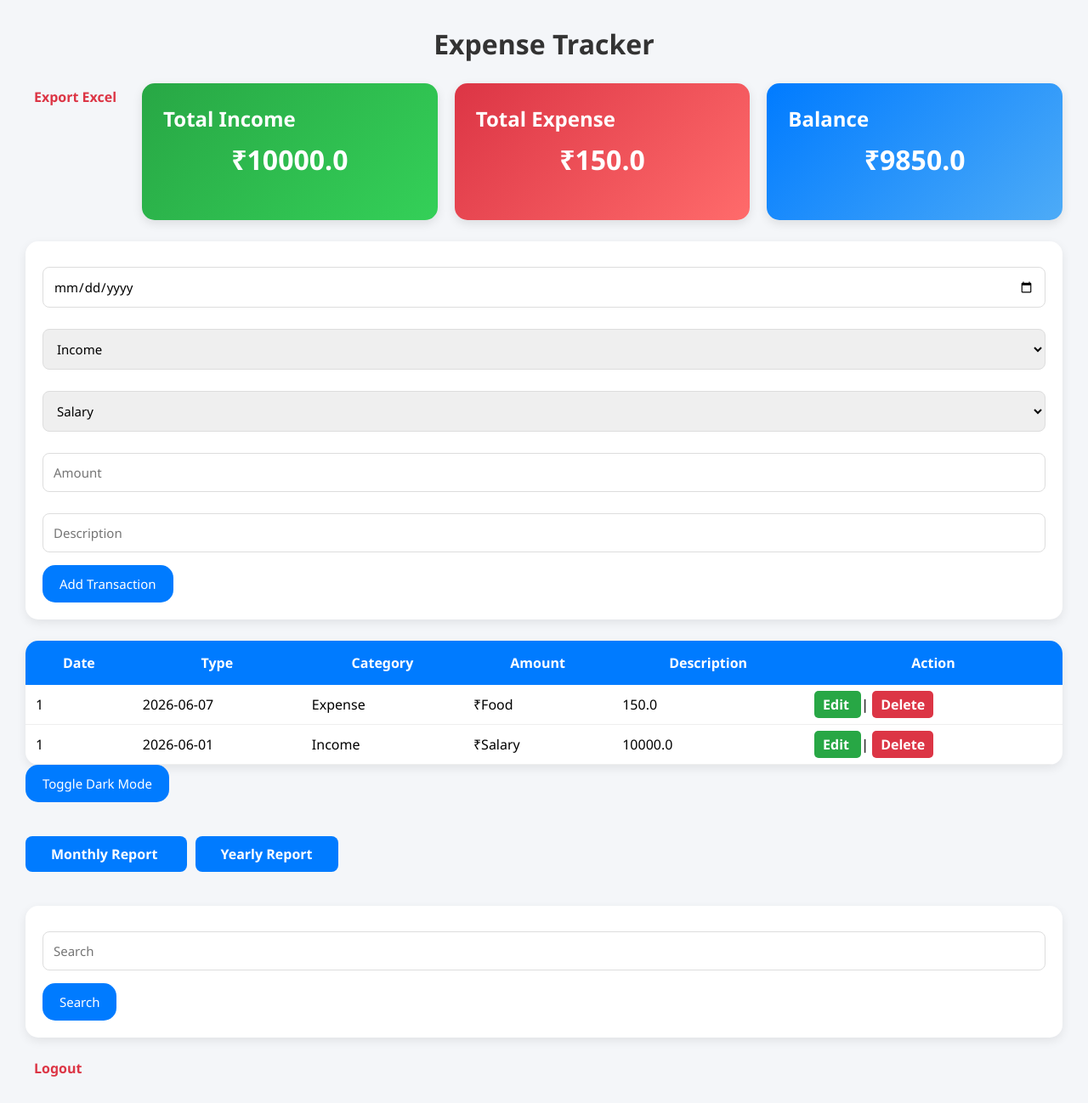
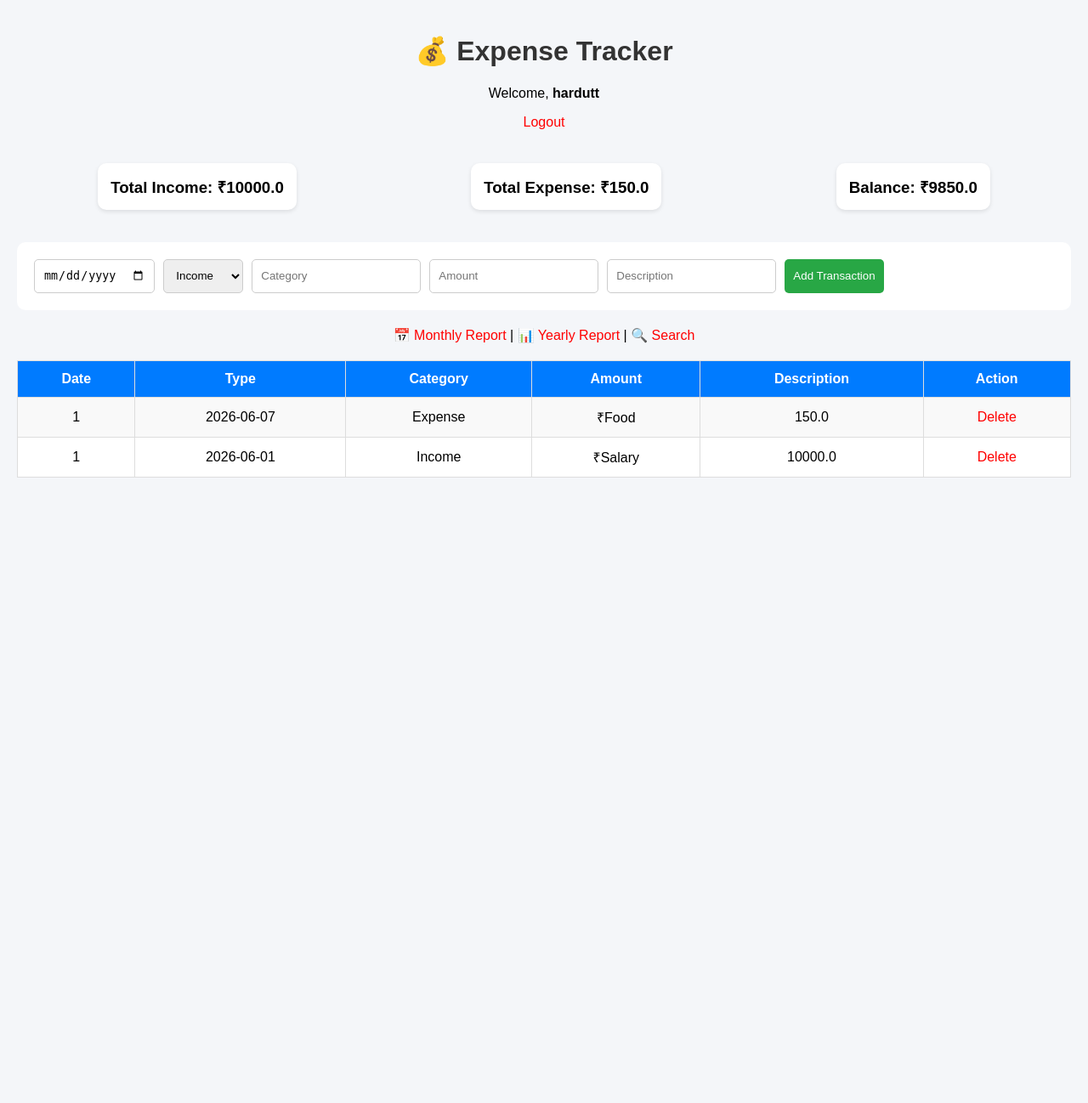
Before and after one commit to HarduttGohil/Expensetracker, a Flask app: page / in a window 1280 px wide. Shown: the whole page at 85% size. After the commit the page ends 562 px from the top, so only its background shows below. Run offline with Flask 3, Linux system fonts and the light colour scheme; a user stored in the database is signed in; data comes from the database, SQL or seed files in the repository.

Commit message:
Improved mobile responsive homepage

```diff
--- a/static/style.css
+++ b/static/style.css
@@ -1,272 +1,130 @@
-*{
+body{
+    font-family: Arial, sans-serif;
     margin:0;
-    padding:0;
-    box-sizing:border-box;
-    font-family:'Segoe UI', Tahoma, Geneva, Verdana, sans-serif;
+    padding:20px;
+    background:#f4f6f9;
 }
-
-body{
-    background:#f4f6f9;
-    padding:30px;
-}
-
-/* Header */
 
 h1{
     text-align:center;
-    margin-bottom:25px;
     color:#333;
 }
 
-/* Dashboard Cards */
-
-.dashboard{
+.summary{
     display:flex;
-    gap:20px;
-    margin-bottom:25px;
+    justify-content:space-around;
+    flex-wrap:wrap;
+    gap:15px;
+    margin-bottom:20px;
 }
 
-.card{
-    flex:1;
-    padding:25px;
-    border-radius:15px;
-    color:white;
-    box-shadow:0 4px 12px rgba(0,0,0,0.1);
-    transition:0.s;
+.summary h3{
+    background:white;
+    padding:15px;
+    border-radius:10px;
+    box-shadow:0 2px 5px rgba(0,0,0,0.1);
 }
-
-.card:hover{
-    transform:translateY(-25px);
-}
-
-.income{
-    background:linear-gradient(135deg,#28a745,#34d058);
-}
-
-.expense{
-    background:linear-gradient(135deg,#dc3545,#ff6b6b);
-}
-
-.balance{
-    background:linear-gradient(135deg,#007bff,#4dabf7);
-}
-
-.card h2{
-    margin-bottom:10px;
-}
-
-.card h1{
-    color:white;
-}
-
-/* Form */
 
 form{
     background:white;
     padding:20px;
-    border-radius:15px;
-    margin-bottom:25px;
-    box-shadow:0 4px 12px rgba(0,0,0,0.08);
+    border-radius:10px;
+    margin-bottom:20px;
+    display:flex;
+    flex-wrap:wrap;
+    gap:10px;
 }
 
-input,
-select{
-    width:100%;
-    padding:12px;
-    margin-top:10px;
-    margin-bottom:15px;
-    border:1px solid #ddd;
-    border-radius:8px;
-    font-size:15px;
+form input,
+form select,
+form button{
+    padding:10px;
+    border:1px solid #ccc;
+    border-radius:5px;
 }
 
-button{
-    background:#007bff;
+form button{
+    background:#28a745;
     color:white;
     border:none;
-    padding:12px 20px;
-    border-radius:15px;
     cursor:pointer;
-    font-size:15px;
 }
 
-button:hover{
-    background:#0056b3;
+form button:hover{
+    background:#218838;
 }
 
-/* Table */
+.table-container{
+    overflow-x:auto;
+}
 
 table{
     width:100%;
+    border-collapse:collapse;
     background:white;
-    border-collapse:collapse;
-    border-radius:15px;
-    overflow:hidden;
-    box-shadow:0 4px 12px rgba(0,0,0,0.08);
 }
 
 th{
     background:#007bff;
     color:white;
-    padding:15px;
 }
 
-td{
+th,td{
     padding:12px;
-    border-bottom:1px solid #eee;
+    border:1px solid #ddd;
+    text-align:center;
 }
 
-tr:hover{
-    background:#f8f9fa;
+tr:nth-child(even){
+    background:#f9f9f9;
 }
 
-/* Links */
-
 a{
+    color:red;
     text-decoration:none;
-    color:#dc3545;
-    font-weight:bold;
 }
 
 a:hover{
-    color:#b02a37;
+    text-decoration:underline;
 }
 
-/* Login & Register Pages */
-
-.auth-container{
-    width:400px;
-    margin:50px auto;
-    background:white;
-    padding:30px;
-    border-radius:15px;
-    box-shadow:0 4px 15px rgba(0,0,0,0.1);
-}
-
-.auth-container h1{
-    margin-bottom:20px;
-}
-
-.auth-container button{
-    width:100%;
-}
-
-/* Search Bar */
-
-.search-box{
-    display:flex;
-    gap:10px;
-    margin-bottom:20px;
-}
-
-.search-box input{
-    flex:1;
-}
-
-/* Responsive */
+/* MOBILE RESPONSIVE */
 
 @media(max-width:768px){
 
-    .dashboard{
+    body{
+        padding:10px;
+    }
+
+    h1{
+        font-size:24px;
+    }
+
+    .summary{
         flex-direction:column;
     }
 
-    .auth-container{
+    .summary h3{
         width:100%;
+        text-align:center;
     }
 
-    body{
-        padding:15px;
+    form{
+        flex-direction:column;
     }
 
-}
-
-.dark-mode{
-    background:#121212;
-    color:white;
-}
-
-.dark-mode form,
-.dark-mode table,
-.dark-mode .auth-container{
-    background:#1e1e1e;
-    color:rgb(190, 190, 193);
-}
-
-.dark-mode td{
-    border-color:#444;
-}
-
-.dark-mode input,
-.dark-mode select{
-    background:#333;
-    color:white;
-    border:1px solid #555;
-}
-
-@media(max-width:768px){
-
-    .dashboard{
-        flex-direction:column;
+    form input,
+    form select,
+    form button{
+        width:100%;
+        box-sizing:border-box;
     }
 
     table{
         font-size:12px;
     }
 
-    input,
-    select,
-    button{
-        width:100%;
+    th,td{
+        padding:8px;
     }
-
-    body{
-        padding:10px;
-    }
-
 }
-.report-buttons{
-
-    margin-bottom:50px;
-    margin-top:50px;
-
-}
-
-.report-buttons a{
-
-    background:#007bff;
-    color:white;
-
-    padding:10px 30px;
-
-    border-radius:8px;
-
-    text-decoration:none;
-
-    margin-right:10px;
-}
-
-.report-buttons a:hover{
-
-    background:#0056b3;
-}
-a{
-
-    text-decoration:none;
-
-    padding:5px 10px;
-
-    border-radius:5px;
-}
-
-a[href*="edit"]{
-
-    background:#28a745;
-    color:white;
-}
-
-a[href*="delete"]{
-
-    background:#dc3545;
-    color:white;
-}
--- a/templates/index.html
+++ b/templates/index.html
@@ -1,78 +1,128 @@
 <!DOCTYPE html>
-<html>
+<html lang="en">
 <head>
+    <meta charset="UTF-8">
+    <meta
+        name="viewport"
+        content="width=device-width, initial-scale=1.0"
+    >
+
     <title>Expense Tracker</title>
-    <link rel="stylesheet" href="/static/style.css">
+
+    <link
+        rel="stylesheet"
+        href="/static/style.css"
+    >
 </head>
 <body>
 
+    <h1>💰 Expense Tracker</h1>
 
+    {% if current_user.is_authenticated %}
+        <p style="text-align:center;">
+            Welcome, <b>{{ current_user.username }}</b>
+        </p>
 
-<h1>Expense Tracker</h1>
+        <div style="text-align:center; margin-bottom:20px;">
+            <a href="/logout">Logout</a>
+        </div>
+    {% endif %}
 
     <div class="summary">
-    <div class="dashboard">
-        <a href="/export">
-    Export Excel
-</a>
 
-    <div class="card income">
-        <h2>Total Income</h2>
-        <h1>₹{{ income }}</h1>
-    </div>
+        <h3>
+            Total Income:
+            ₹{{ income }}
+        </h3>
 
-    <div class="card expense">
-        <h2>Total Expense</h2>
-        <h1>₹{{ expense }}</h1>
-    </div>
+        <h3>
+            Total Expense:
+            ₹{{ expense }}
+        </h3>
 
-    <div class="card balance">
-        <h2>Balance</h2>
-        <h1>₹{{ balance }}</h1>
-    </div>
+        <h3>
+            Balance:
+            ₹{{ balance }}
+        </h3>
 
     </div>
 
-<form action="/add" method="POST">
+    <form
+        action="/add"
+        method="POST"
+    >
 
-    <input type="date" name="date" required>
+        <input
+            type="date"
+            name="date"
+            required
+        >
 
         <select name="type">
-        <option>Income</option>
-        <option>Expense</option>
-    </select>
 
-    <select name="category">
+            <option value="Income">
+                Income
+            </option>
 
-    <option>Salary</option>
-    <option>Business</option>
-    <option>Food</option>
-    <option>Travel</option>
-    <option>Shopping</option>
-    <option>Rent</option>
-    <option>Electricity</option>
-    <option>Internet</option>
-    <option>Entertainment</option>
-    <option>Medical</option>
-    <option>Other</option>
+            <option value="Expense">
+                Expense
+            </option>
 
         </select>
 
-    <input type="number"
+        <input
+            type="text"
+            name="category"
+            placeholder="Category"
+            required
+        >
+
+        <input
+            type="number"
             step="0.01"
             name="amount"
             placeholder="Amount"
-           required>
+            required
+        >
 
-    <input type="text"
+        <input
+            type="text"
             name="description"
-           placeholder="Description">
+            placeholder="Description"
+        >
 
         <button type="submit">
             Add Transaction
         </button>
 
     </form>
+
+    <div
+        style="
+            text-align:center;
+            margin-bottom:20px;
+        "
+    >
+
+        <a href="/monthly_report">
+            📅 Monthly Report
+        </a>
+
+        |
+
+        <a href="/yearly_report">
+            📊 Yearly Report
+        </a>
+
+        |
+
+        <a href="/search">
+            🔍 Search
+        </a>
+
+    </div>
+
+    <div class="table-container">
 
         <table>
 
@@ -86,76 +136,44 @@
             </tr>
 
             {% for t in transactions %}
+
             <tr>
+
                 <td>{{ t[1] }}</td>
+
                 <td>{{ t[2] }}</td>
+
                 <td>{{ t[3] }}</td>
-    <td>₹{{ t[4] }}</td>
-    <td>{{ t[5] }}</td>
+
                 <td>
-        <a href="/edit/{{ t[0] }}">
-            Edit
+                    ₹{{ t[4] }}
+                </td>
+
+                <td>
+                    {{ t[5] }}
+                </td>
+
+                <td>
+
+                    <a
+                        href="/delete/{{ t[0] }}"
+                        onclick="
+                        return confirm(
+                        'Delete this transaction?'
+                        )"
+                    >
+                        Delete
                     </a>
 
-        |
+                </td>
 
-        <a href="/delete/{{ t[0] }}">
-            Delete
-        </a>
-    </td>
             </tr>
+
             {% endfor %}
 
         </table>
-<button onclick="toggleDarkMode()">
-    Toggle Dark Mode
-</button>
-
-<script>
-function toggleDarkMode() {
-
-    document.body.classList.toggle("dark-mode");
-
-    localStorage.setItem(
-        "darkMode",
-        document.body.classList.contains("dark-mode")
-    );
-}
-
-if(localStorage.getItem("darkMode") === "true"){
-    document.body.classList.add("dark-mode");
-}
-</script>
-
-<div class="report-buttons">
-
-    <a href="/monthly_report">
-        Monthly Report
-    </a>
-
-    <a href="/yearly_report">
-        Yearly Report
-    </a>
 
     </div>
 
-
-
 </body>
 </html>
-<form action="/search">
-
-<input
-type="text"
-name="keyword"
-placeholder="Search"
->
-
-<button>
-Search
-</button>
-
-</form>
-<a href="/logout">
-    Logout
-</a>
```
Lines whose indentation alone changed are shown as unchanged.
